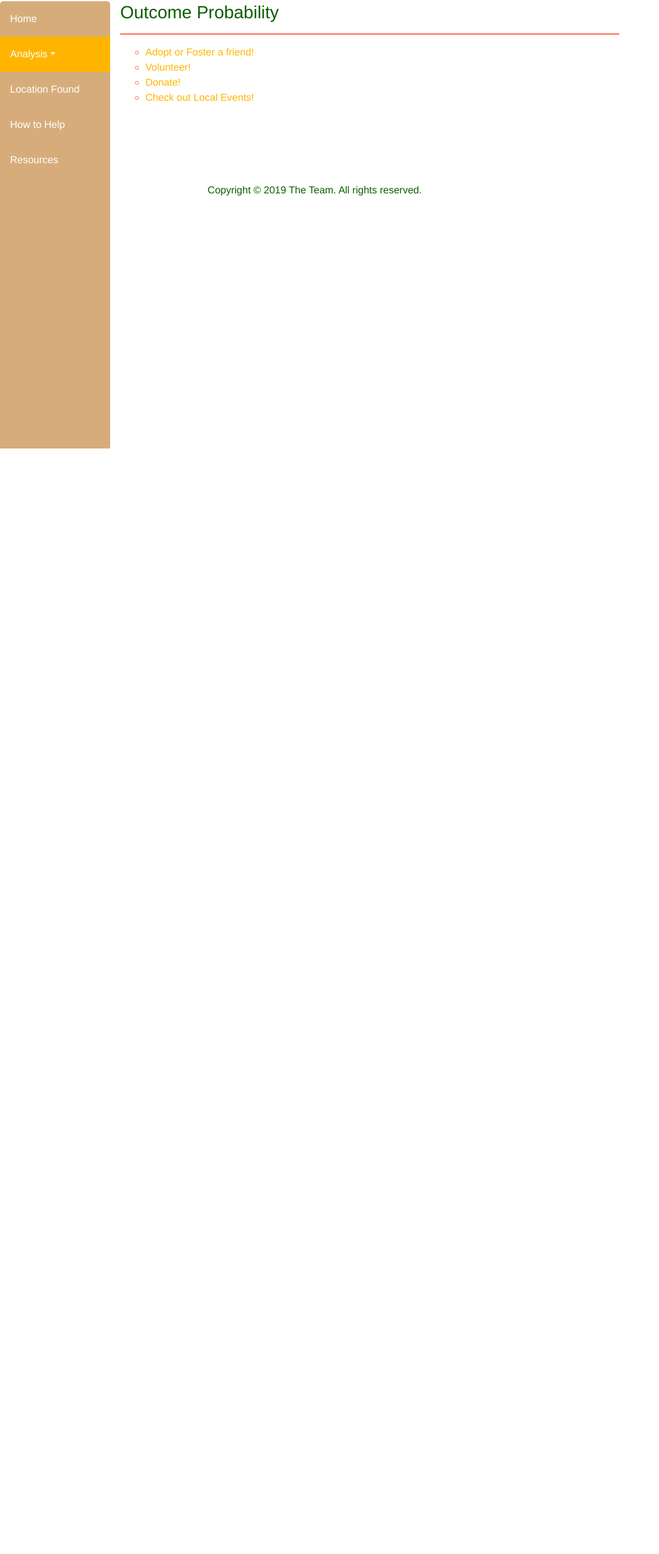
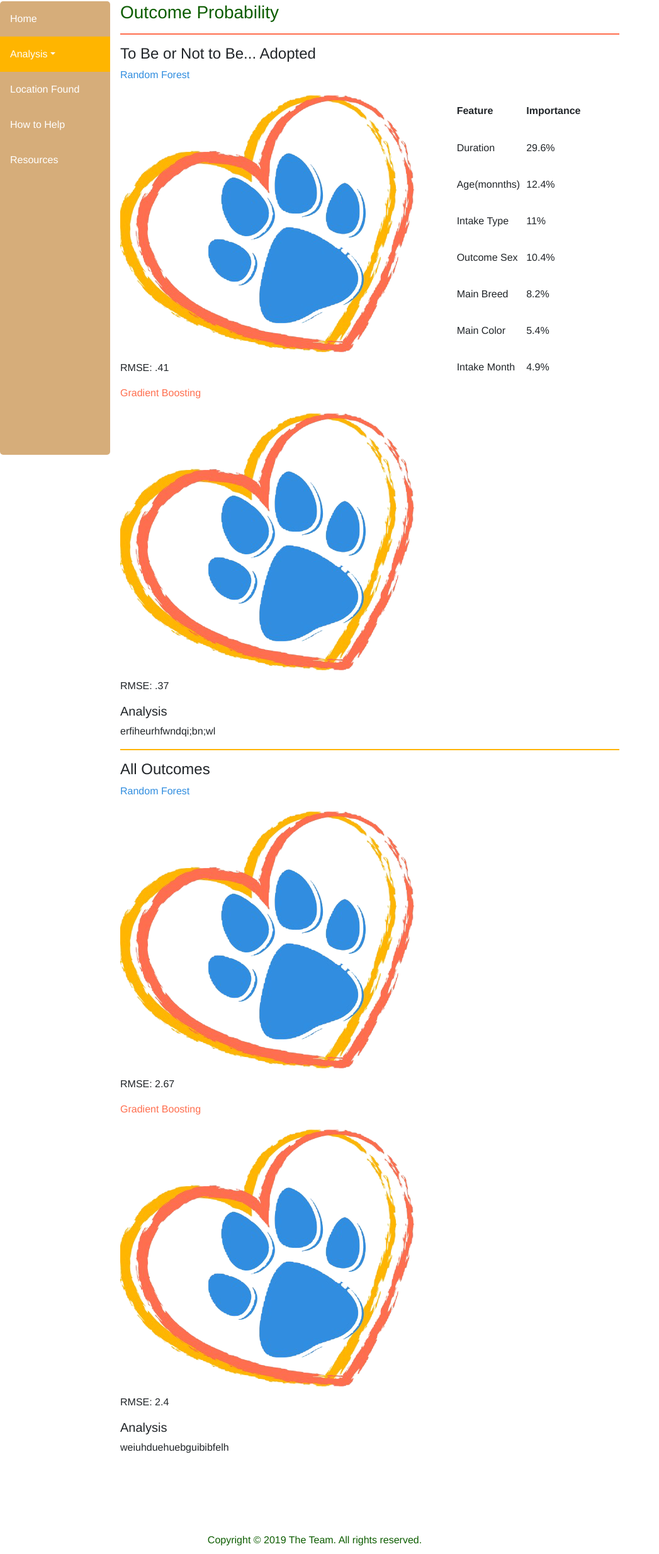
Before and after one commit to DeniseMcK9210/Animal-Adoption, a Flask app: page /adoption in a window 1280 px wide. Shown: the part 88-2555 px from the top of the page at 63% size, without its empty margins (0-1047 px from the left). Before the commit the page ends 800 px from the top, so only its background shows below. Run offline with Flask 2, Linux system fonts and the light colour scheme; parts of the project's set-up code (start-up, migrations or seed data) failed here and were passed over; some libraries are stand-ins or nearby versions.

Commit message:
html and heroku
heroku prep
adoption.html formatting

```diff
--- a/App/app.py
+++ b/App/app.py
@@ -3,8 +3,8 @@ import os
 import pandas as pd
 import numpy as np
 
-import psycopg2
-import sqlite3
+#import psycopg2
+#import sqlite3
 import sqlalchemy
 from sqlalchemy.ext.automap import automap_base
 from sqlalchemy.orm import Session, mapper, sessionmaker
--- a/App/templates/adoption.html
+++ b/App/templates/adoption.html
@@ -45,14 +45,64 @@
         <div class="content">
             <h3 class="dpurple">Outcome Probability</h3>
             <hr class="hr-o">
-            <ul>
-                <li><a href="https://atlantahumane.org/adopt/#.Xc3qBldKg2w">Adopt or Foster a friend!</a></li>
-                <li><a href="https://atlantahumane.org/volunteer/#.Xc3p6ldKg2w">Volunteer!</a></li>
-                <li><a href="https://secure.atlantahumane.org/site/TR?fr_id=1190&pg=entry&_ga=2.7485618.1075769016.1573767870-450986657.1573001683&_gac=1.16619844.1573775783.Cj0KCQiAk7TuBRDQARIsAMRrfUbMgIn-TdNufQSt_rbbqlLqHBmTo3HF8RMb4bB0CTbRgRlKYe_uR6saAl8NEALw_wcB">Donate!</a></li>
-                <li><a href="https://atlantahumane.org/events/#.Xc3qR1dKg2w">Check out Local Events!</a></li>
-
-            </ul>
-        </div>
+            <h4>To Be or Not to Be... Adopted</h4>
+                    <p class="pink"><strong>Random Forest</strong></p>
+                    <div class=row>
+                        <div class="col-lg-8 col-sm-12">
+                            <img src="{{ url_for('static', filename='media/logo2.png') }}">
+                            <p>RMSE: .41</p>
+                        </div>
+                        <table class="col-lg-3 col-sm-12">
+                            <tr>
+                                <th>Feature</th>
+                                <th>Importance</th>
+                            </tr>
+                            <tr>
+                                <td>Duration</td>
+                                <td>29.6%</td>
+                            </tr>
+                            <tr>
+                                <td>Age(monnths)</td>
+                                <td>12.4%</td>
+                            </tr>
+                            <tr>
+                                <td>Intake Type</td>
+                                <td>11%</td>
+                            </tr>
+                            <tr>
+                                <td>Outcome Sex</td>
+                                <td>10.4%</td>
+                            </tr>
+                            <tr>
+                                <td>Main Breed</td>
+                                <td>8.2%</td>
+                            </tr>
+                            <tr>
+                                <td>Main Color</td>
+                                <td>5.4%</td>
+                            </tr>
+                            <tr>
+                                <td>Intake Month</td>
+                                <td>4.9%</td>
+                            </tr>
+                            </table>
+                        </div>
+                <p class="orange"><strong>Gradient Boosting</strong></p>
+                <img src="{{ url_for('static', filename='media/logo2.png') }}">
+                <p>RMSE: .37</p>
+                <h5>Analysis</h5>
+                <p>erfiheurhfwndqi;bn;wl</p>
+                <hr class="hr-y">
+                <h4>All Outcomes</h4>
+                <p class="pink"><strong>Random Forest</strong></p>
+                <img src="{{ url_for('static', filename='media/logo2.png') }}">
+                <p>RMSE: 2.67</p>
+                <p class="orange"><strong>Gradient Boosting</strong></p>
+                <img src="{{ url_for('static', filename='media/logo2.png') }}">
+                <p>RMSE: 2.4</p>
+               <h5>Analysis</h5>
+                <p>weiuhduehuebguibibfelh</p>
+            </div>
       </div>
     </body>
 
```
Also changed, not shown: App/requirements.txt (added, +16 -0 lines), 2 other files.
